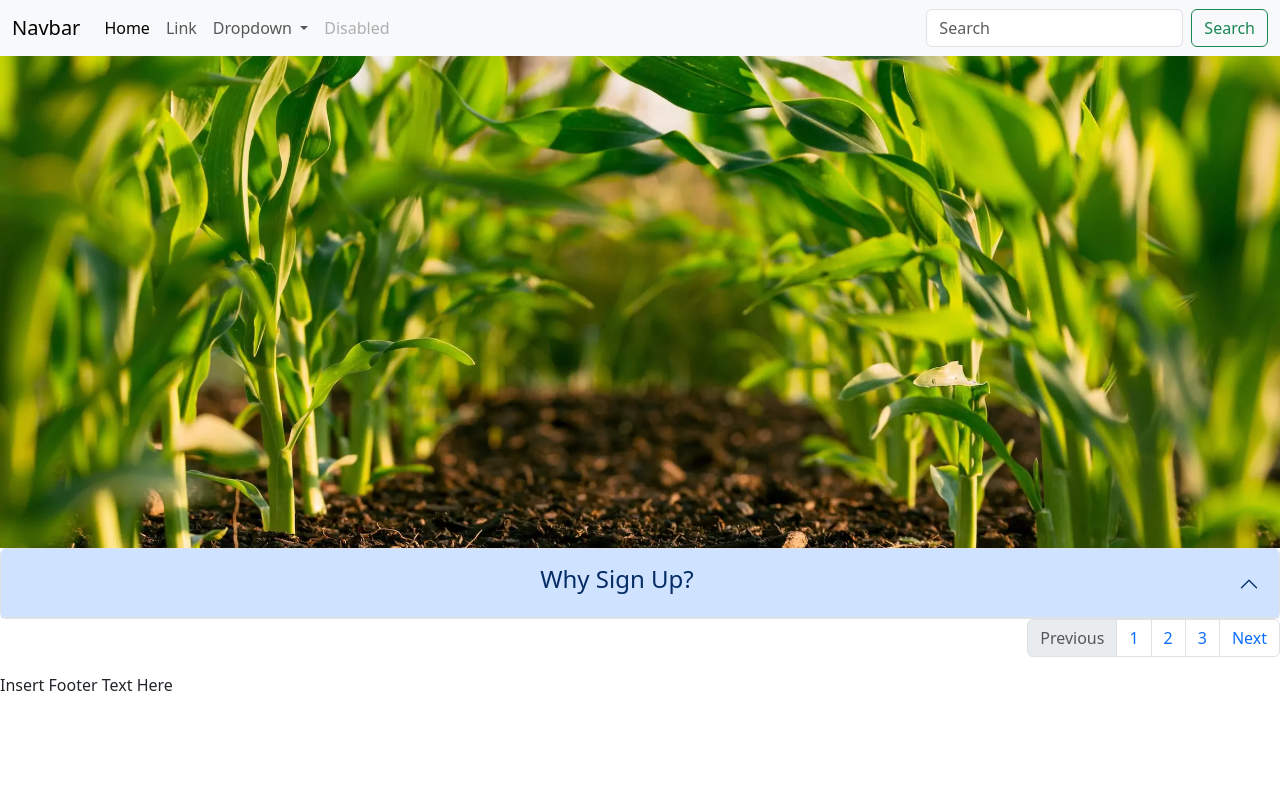
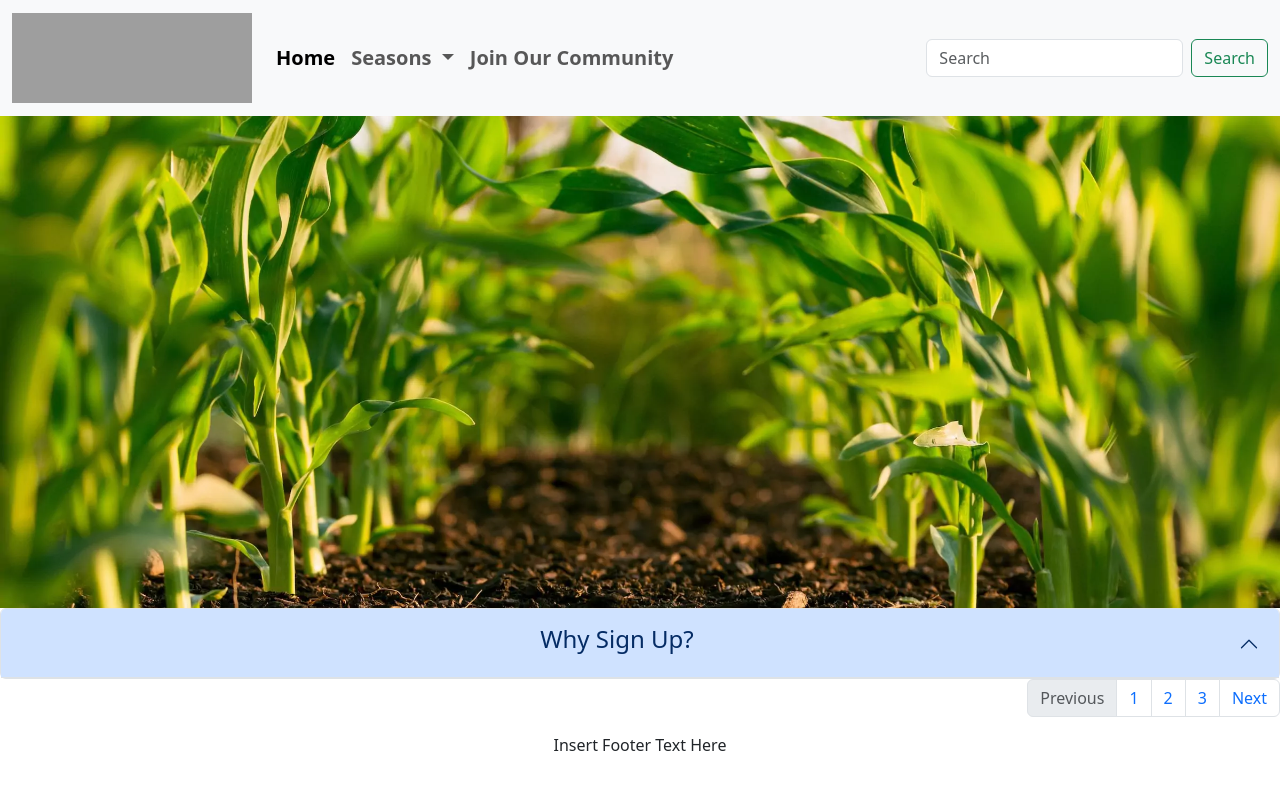
Before and after one commit to AlfredA93/recipe-repo, a Django app: page / in a window 1280 px wide. Run offline with Django 3.2, Linux system fonts and the light colour scheme; data that the repository does not hold is empty; some libraries are stand-ins or nearby versions; grey boxes are pictures that could not be loaded.

Commit message:
Edit footer & navigation on base.html

```diff
--- a/templates/base.html
+++ b/templates/base.html
@@ -20,33 +20,30 @@
 
     <!-- Navigation -->
 
-    <nav class="navbar navbar-expand-lg bg-body-tertiary">
+    <nav class="navbar navbar-expand-lg bg-body-tertiary sticky-top">
         <div class="container-fluid">
-            <a class="navbar-brand" href="#">Navbar</a>
+            <a class="navbar-brand" href="#"><img src="static/images/logo1-nav2.webp" height="90" width="240"></a>
             <button class="navbar-toggler" type="button" data-bs-toggle="collapse" data-bs-target="#navbarSupportedContent" aria-controls="navbarSupportedContent" aria-expanded="false" aria-label="Toggle navigation">
             <span class="navbar-toggler-icon"></span>
             </button>
             <div class="collapse navbar-collapse" id="navbarSupportedContent">
-            <ul class="navbar-nav me-auto mb-2 mb-lg-0">
+            <ul class="navbar-nav me-auto mb-2 mb-lg-0 fs-5 fw-semibold">
                 <li class="nav-item">
                 <a class="nav-link active" aria-current="page" href="#">Home</a>
                 </li>
-                <li class="nav-item">
-                <a class="nav-link" href="#">Link</a>
-                </li>
                 <li class="nav-item dropdown">
                 <a class="nav-link dropdown-toggle" href="#" role="button" data-bs-toggle="dropdown" aria-expanded="false">
-                    Dropdown
+                    Seasons
                 </a>
                 <ul class="dropdown-menu">
-                    <li><a class="dropdown-item" href="#">Action</a></li>
-                    <li><a class="dropdown-item" href="#">Another action</a></li>
-                    <li><hr class="dropdown-divider"></li>
-                    <li><a class="dropdown-item" href="#">Something else here</a></li>
+                    <li><a class="dropdown-item" href="#">Spring</a></li>
+                    <li><a class="dropdown-item" href="#">Summer</a></li>
+                    <li><a class="dropdown-item" href="#">Autumn</a></li>
+                    <li><a class="dropdown-item" href="#">Winter</a></li>
                 </ul>
+                <li class="nav-item">
+                    <a class="nav-link" href="#">Join Our Community</a>
                 </li>
-                <li class="nav-item">
-                <a class="nav-link disabled" aria-disabled="true">Disabled</a>
                 </li>
             </ul>
             <form class="d-flex" role="search">
@@ -62,8 +59,8 @@
     {% endblock content %}
 
     <!-- Footer -->
-    <footer>
-        <p> Insert Footer Text Here </p>
+    <footer class="footer">
+        <div class="text-center"> Insert Footer Text Here </div>
     </footer>
 </body>
 </html>
```
